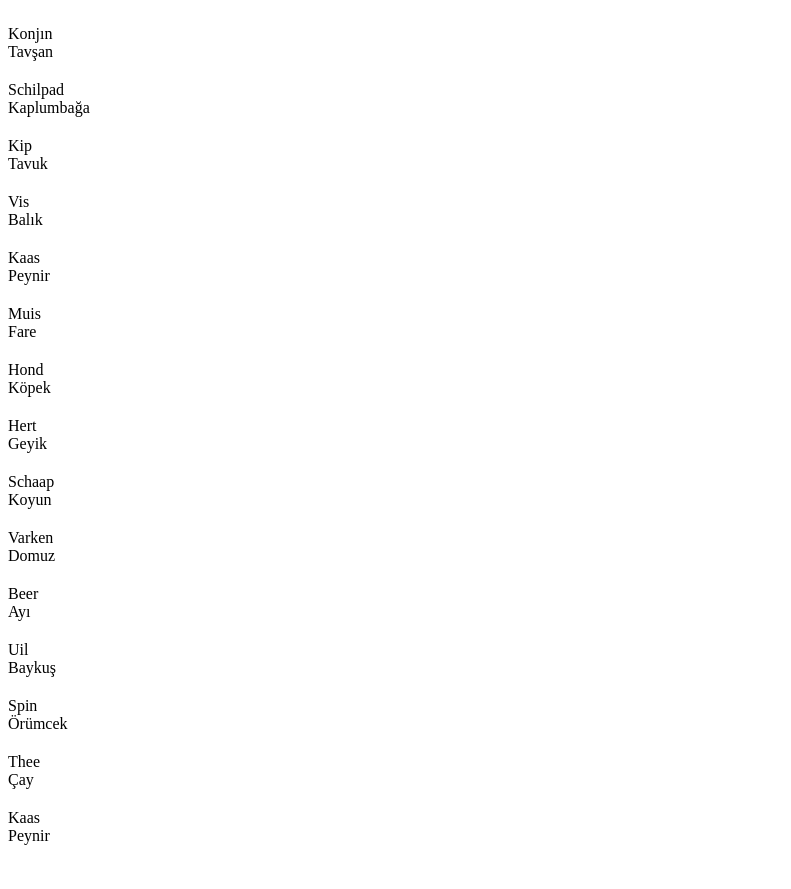
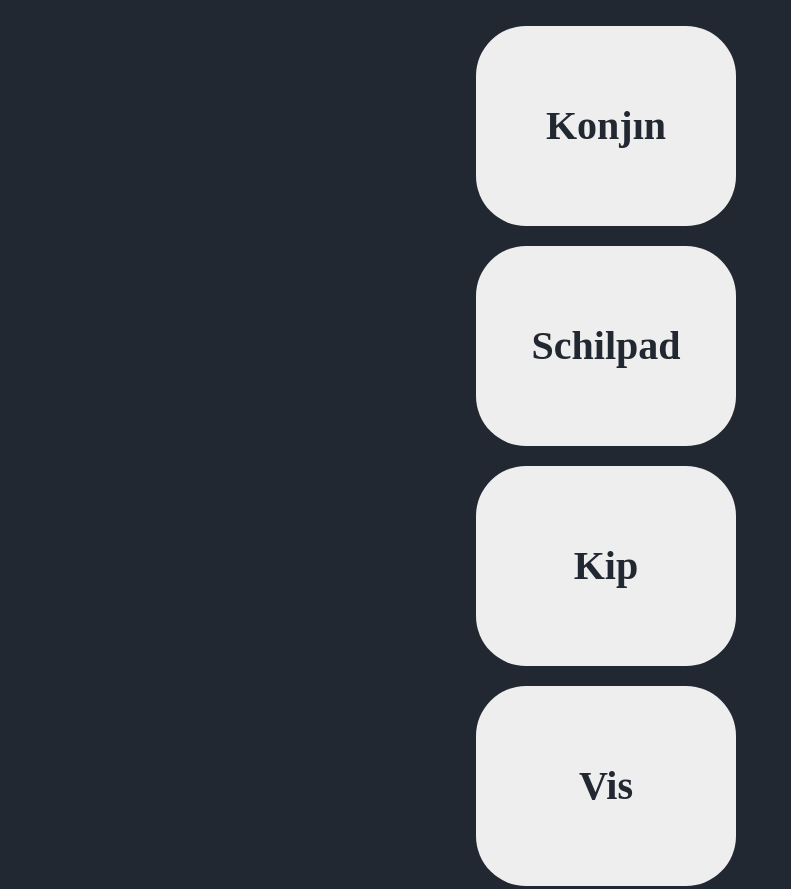
Before and after one commit to CHEEZcaake/dutchcards, a plain HTML site: page index.html in a window 1280 px wide. Shown: the top 889 px of the page, without its empty margins (0-791 px from the left). Before the commit the page ends 853 px from the top, so only its background shows below. Drawn offline with Linux system fonts and the light colour scheme.

Commit message:
Update styles.css

```diff
--- a/styles.css
+++ b/styles.css
@@ -1,4 +1,8 @@
-@ -6,9 +6,31 @@ body {
+
+body {
+  color: black;
+  background-color: #222831;
+  font-size: xx-large;
   font-family: 'coolvetica';
   height: 100%;
   width: 100%;
@@ -25,18 +29,72 @@ color: black;
   background-color: black; /* Change the background color on hover */
   color: white;
 }
+/* Define styles for words and meanings */
+.word {
+  font-size: 24px;
+  font-weight: bold;
+  cursor: pointer;
+}
+
+.meaning {
+  display: none; /* Initially hide meanings */
+  font-size: 18px;
+}
+
 
 
 .scene {
 
   perspective: 1000px;
-@ -19,8 +41,7 @@ body {
+  /* You can set a fixed size for the scene if needed */
+  width: 200px;
+  height: 200px;
+}
 
 .center {
 
-
-  transform: translate(-4%, 0);
 margin-left: -8%;
   /* Ensure .center takes up the full viewport */
   height: 70%;
   display: flex;
+  justify-content: center;
+}
+
+.card {
+  /* Set percentage-based dimensions relative to its parent .center */
+  height: 100%;
+  width: 130%;
+
+  align-items: center;
+  justify-content: center;
+  transform-style: preserve-3d;
+
+  transition: transform 0.5s;
+}
+
+.card.is-flipped {
+  transform: rotateX(180deg);
+}
+
+.card__face {
+  border-radius: 50px;
+  position: absolute;
+  width: 100%;
+  height: 100%;
+  line-height: 200px;
+  color: #222831;
+  text-align: center;
+  font-weight: bold;
+  font-size: 40px;
+  backface-visibility: hidden;
+}
+
+.card__face--front {
+  background: #EEEEEE;
+  transform: rotateX(0deg);
+}
+
+.card__face--back {
+  background: #FF9494;
+  transform: rotateX(180deg);
+}
```
